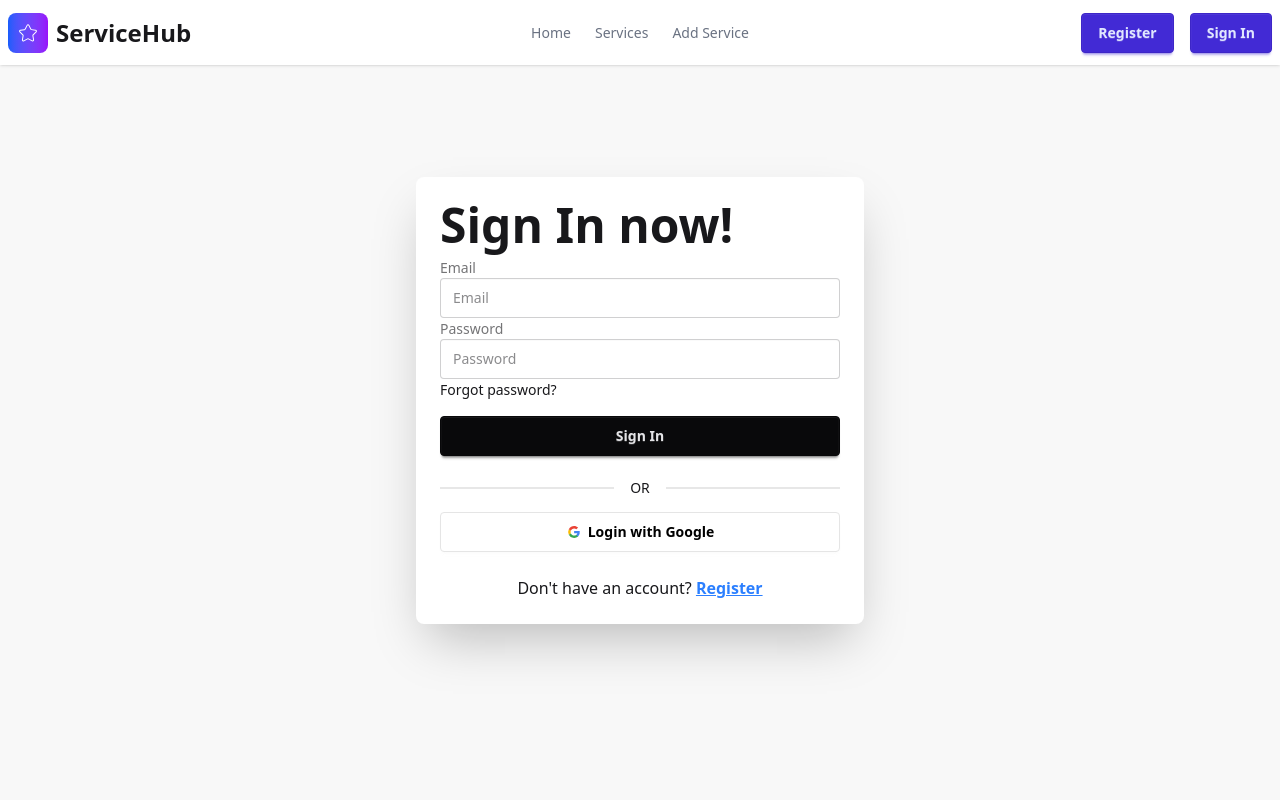
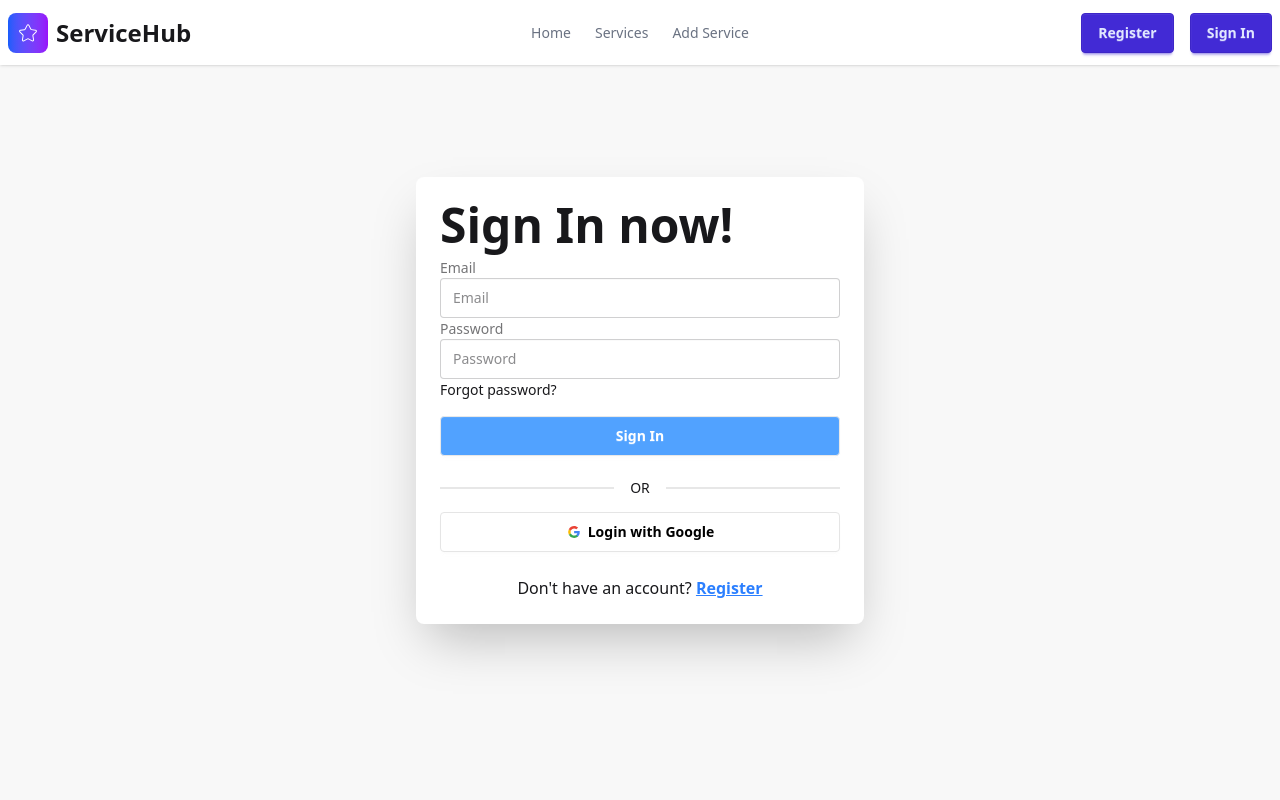
Before and after one commit to SaymaShipra/service-system-client, a React (Vite) app: page /signin in a window 1280 px wide. Shown: the top 800 px of the page. Built offline with nearby package versions, Linux system fonts and the light colour scheme; no server answers.

Commit message:
add sweet alert

```diff
--- a/src/Register/Register.jsx
+++ b/src/Register/Register.jsx
@@ -107,7 +107,7 @@ const Register = () => {
                 </div> */}
               <NavLink to="/signIn">
                 {" "}
-                <button className="btn btn-neutral mt-4 w-full">
+                <button className="btn text-white bg-blue-400 mt-4 w-full">
                   Register
                 </button>
               </NavLink>
--- a/src/SignIn/SignIn.jsx
+++ b/src/SignIn/SignIn.jsx
@@ -57,7 +57,9 @@ const SignIn = () => {
               <div>
                 <a className="link link-hover">Forgot password?</a>
               </div>
-              <button className="btn btn-neutral mt-4 w-full">Sign In</button>
+              <button className="btn text-white bg-blue-400 mt-4 w-full">
+                Sign In
+              </button>
             </form>
             <SocialLogin from={from} />
 
```
